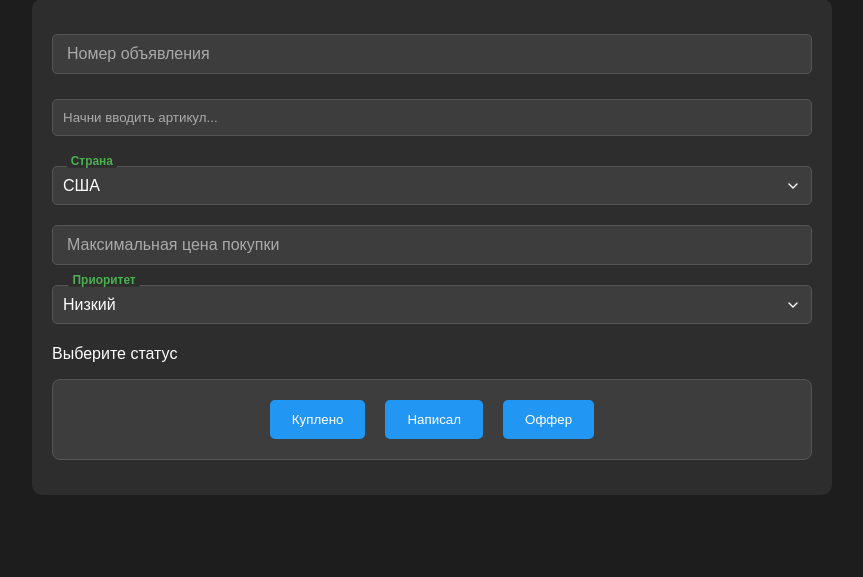
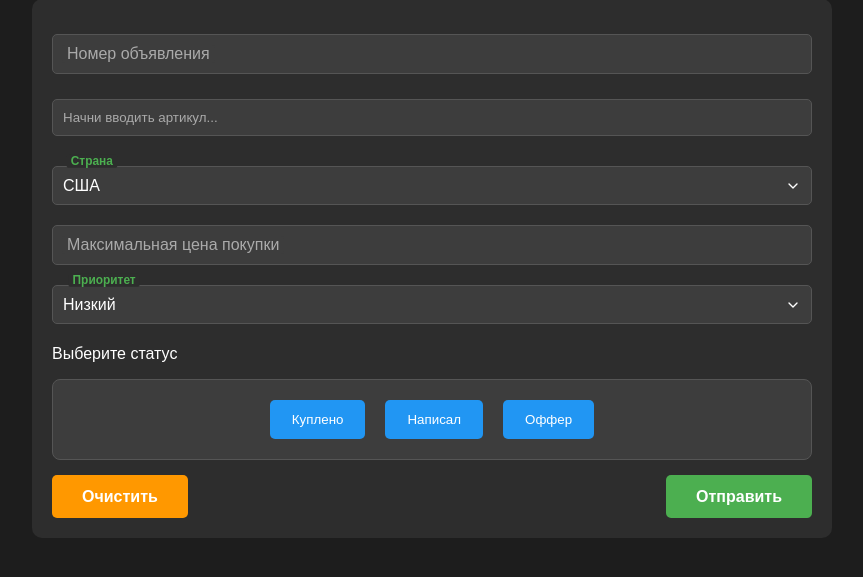
Before and after one commit to Stepan2222000/Django-site-zapchasty-admin, a Django app: page /sellship/sendRegister in a window 1280 px wide. Shown: the part 86-663 px from the top of the page, without its empty margins (208-1071 px from the left). Run offline with Django 5.2, Linux system fonts and the light colour scheme; parts of the project's set-up code (start-up, migrations or seed data) failed here and were passed over.

Commit message:
Добавил кнопку очистки

```diff
--- a/sellship/static/css/sendRegister.css
+++ b/sellship/static/css/sendRegister.css
@@ -172,31 +172,11 @@ button:disabled {
     background-color: #666;
 }
 
-/* Стили для кнопки отправки */
-#purchase-ebay-form button[type="submit"] {
-    background-color: #4CAF50;
-    color: white;
-    padding: 12px 30px;
-    border: none;
-    border-radius: 5px;
-    cursor: pointer;
-    margin: 20px 0 10px 0;
-    font-size: 16px;
-    font-weight: bold;
-    transition: all 0.3s ease;
-    display: none; /* Скрыта по умолчанию */
+#other-site-button:disabled {
+    background-color: #666;
+    cursor: not-allowed;
 }
 
-#purchase-ebay-form button[type="submit"]:hover {
-    background-color: #45a049;
-    transform: translateY(-2px);
-    box-shadow: 0 4px 8px rgba(0, 0, 0, 0.3);
-}
-
-#purchase-ebay-form button[type="submit"]:active {
-    transform: translateY(0);
-    box-shadow: 0 2px 4px rgba(0, 0, 0, 0.3);
-}
 
 /* Стили для автодополнения артикула */
 #autoArticleComplete-list {
@@ -561,10 +541,6 @@ input[type=number] {
     transform: translateY(0);
 }
 
-/* Переопределяем видимость только для submit по умолчанию */
-#purchase-ebay-form button[type="submit"].btn {
-    display: none;
-}
 
 /* Вариант кнопки отмены (серый цвет) */
 .btn-cancel {
@@ -579,18 +555,46 @@ input[type=number] {
     background-color: #545b62;
 }
 
+/* Вариант кнопки очистки (оранжевый) */
+.btn-clear {
+    background-color: #ff9800;
+}
+.btn-clear:hover {
+    background-color: #fb8c00;
+}
+.btn-clear:active {
+    background-color: #f57c00;
+}
+
 /* Контейнер для кнопок отправки/отмены */
 .button-row {
-    display: flex;
+    display: grid;
+    grid-template-columns: 1fr auto;
+    align-items: center;
     gap: 10px;
-    justify-content: flex-end;
-    align-items: center;
     margin-top: 10px;
 }
 
-/* Выравнивание кнопок внутри ряда */
-#purchase-ebay-form .button-row .btn {
-    margin: 0; /* переопределяет margin из общих стилей кнопок */
+.button-left {
+    justify-self: start;
+}
+
+.button-right {
+    justify-self: end;
     display: inline-flex;
+    gap: 10px;
     align-items: center;
 }
+
+.button-row button.btn {
+    margin: 0;
+}
+
+/* Выделение выбранного сайта (в т.ч. disabled) */
+#ebay-button.selected-site {
+    background-color: #2196F3;
+}
+#ebay-button.selected-site:disabled {
+    background-color: #2196F3;
+    cursor: default;
+}
--- a/sellship/templates/sendRegister.html
+++ b/sellship/templates/sendRegister.html
@@ -13,6 +13,10 @@
 <div style="text-align: center; margin: 20px 0;">
     <h1>Редактирование записи #{{ shipping_item.pk }}</h1>
     <p>Запись создана: {{ shipping_item.last_updated_status|date:"d.m.Y H:i" }}</p>
+</div>
+<div class="marketSelectBlock">
+    <button id="ebay-button" class="selected-site" disabled>Ebay</button>
+    <button id="other-site-button" disabled>Other Site</button>
 </div>
 {% else %}
 <div class="marketSelectBlock">
@@ -199,10 +203,15 @@
         </div>
 
         <div class="button-row">
-            <button class="btn" type="submit">{% if is_edit %}Обновить{% else %}Отправить{% endif %}</button>
-            {% if is_edit %}
-            <a href="{% url 'items' %}" class="btn btn-cancel">Отмена</a>
-            {% endif %}
+            <div class="button-left">
+                <button class="btn btn-clear" type="button" id="clear-form-btn">Очистить</button>
+            </div>
+            <div class="button-right">
+                <button class="btn" type="submit">{% if is_edit %}Обновить{% else %}Отправить{% endif %}</button>
+                {% if is_edit %}
+                <a href="{% url 'items' %}" class="btn btn-cancel">Отмена</a>
+                {% endif %}
+            </div>
         </div>
     </form>
     <form id="purchase-other-form" class="hide-form" action="/sellship/sendRegister/other-sites/" method="POST">
```
Also changed, not shown: sellship/static/js/sendRegister.js (+42 -12 lines).
